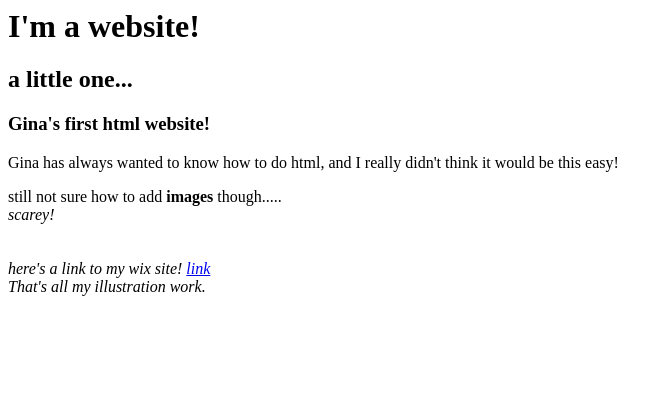
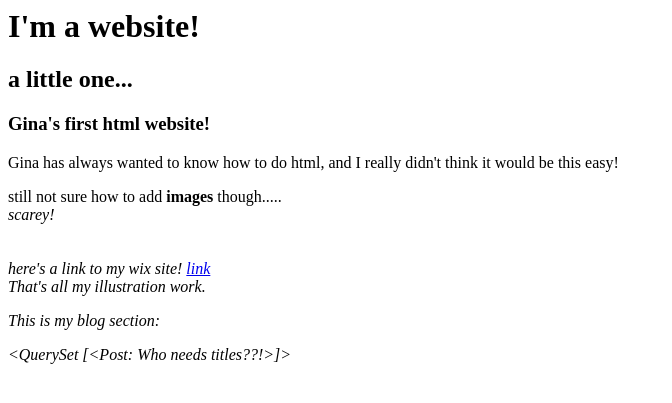
Before and after one commit to BiProxy/my-first-blog, a Django app: page / in a window 1280 px wide. Shown: the top 403 px of the page, without its empty margins (0-672 px from the left). Run offline with Django 3.2, Linux system fonts and the light colour scheme; data comes from the database, SQL or seed files in the repository.

Commit message:
Adding postlist

```diff
--- a/blog/templates/blog/post_list.html
+++ b/blog/templates/blog/post_list.html
@@ -12,4 +12,8 @@
 
     </div>
     <p>still not sure how to add <strong> images </strong> though..... <br> <em>scarey!<em> <br> <br> <br> here's a link to my wix site! <a href="https://gina-rae-proxy.com">link</a> <br> That's all my illustration work.</p>
+    <div>
+    </div>
+    <p>This is my blog section:</p>
+    {{ posts }}
 </html>
```
